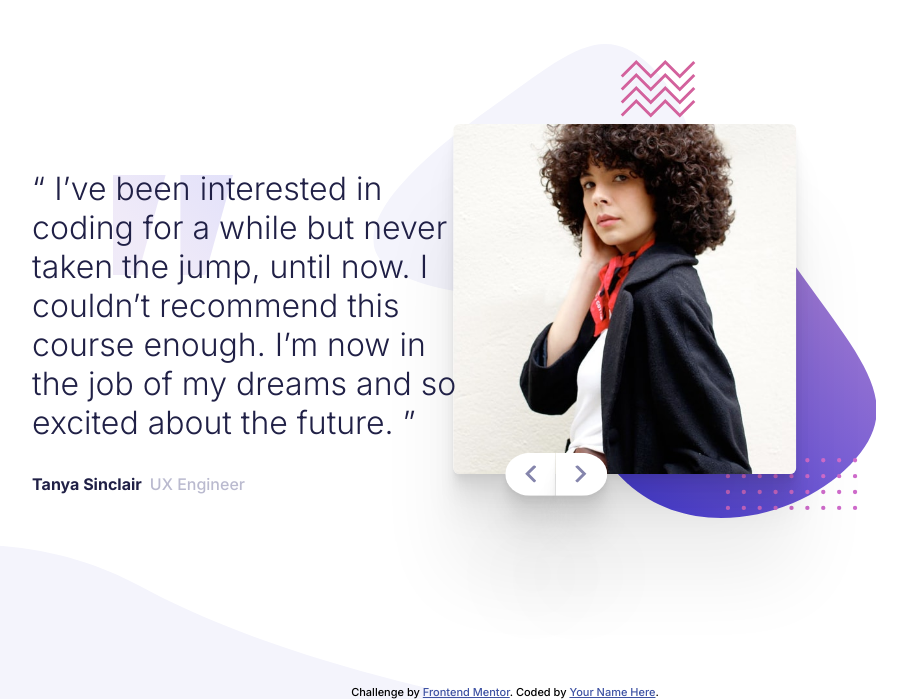
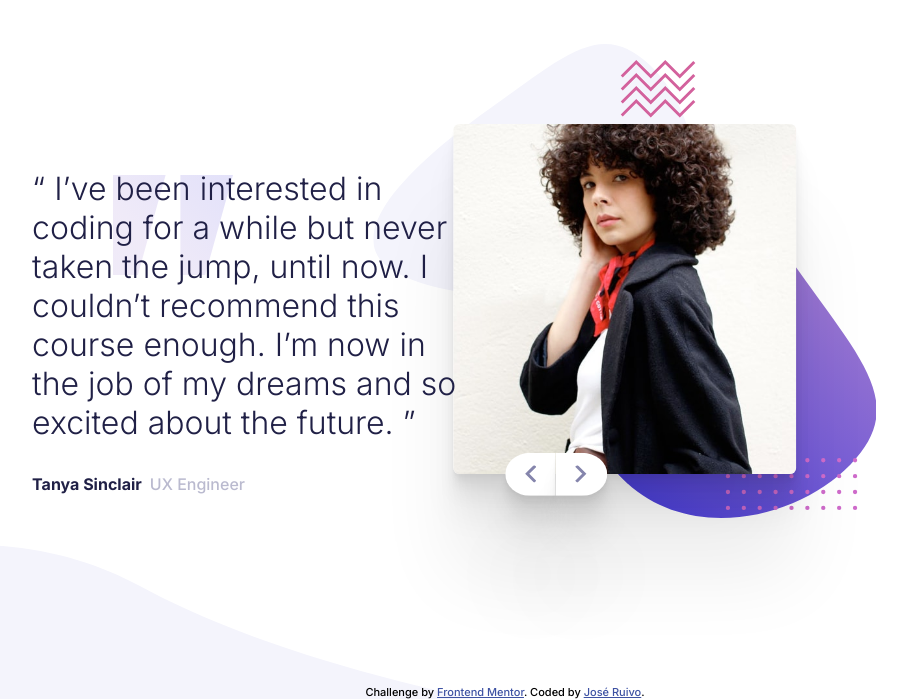
Before and after one commit to jruivo-dev/frontend-mentor, a plain HTML site: page challenge_4_coding-bootcamp-testimonials-slider-master/index.html in a window 1280 px wide. Shown: the part 101-800 px from the top of the page, without its empty margins (135-1042 px from the left). Drawn offline with Linux system fonts and the light colour scheme.

Commit message:
Updates author url

```diff
--- a/challenge_4_coding-bootcamp-testimonials-slider-master/index.html
+++ b/challenge_4_coding-bootcamp-testimonials-slider-master/index.html
@@ -76,7 +76,7 @@
 
   <div class="attribution">
     Challenge by <a href="https://www.frontendmentor.io?ref=challenge" target="_blank">Frontend Mentor</a>.
-    Coded by <a href="#">Your Name Here</a>.
+    Coded by <a href="https://github.com/jruivo-dev">José Ruivo</a>.
   </div>
 </body>
 
```
